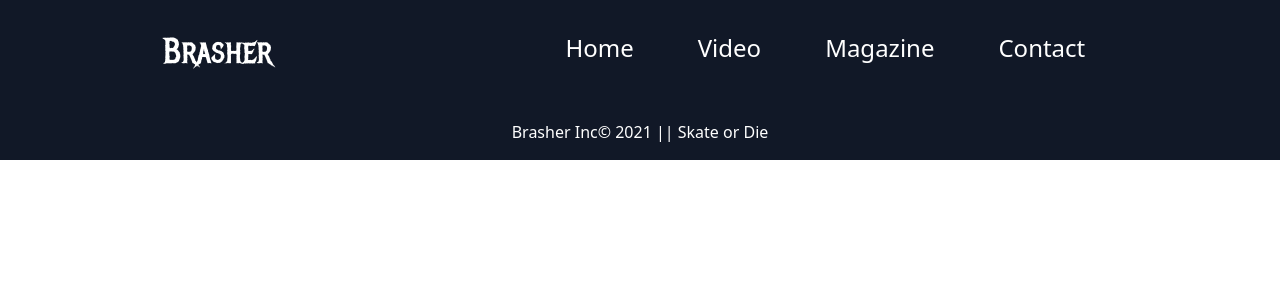
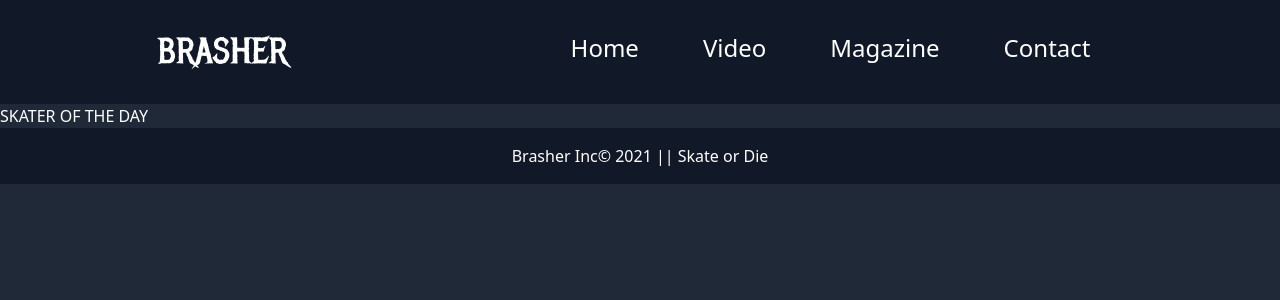
Before and after one commit to lucas-cq/dsgn270-a3, a Nuxt app: page / in a window 1280 px wide. Shown: the top 300 px of the page. Built offline with nearby package versions, Linux system fonts and the light colour scheme.

Commit message:
ready for api

```diff
--- a/components/Navigation.vue
+++ b/components/Navigation.vue
@@ -1,7 +1,7 @@
 <template>
   <header>
     <nav>
-      <div class="logo"><nuxt-link class="text-4xl" to="/">Brasher</nuxt-link></div>
+      <div class="logo"><nuxt-link class="text-4xl" to="/">BRASHER</nuxt-link></div>
       <ul class="nav-li">
         <li><nuxt-link to="/">Home</nuxt-link></li>
         <li><nuxt-link to="#">Video</nuxt-link></li>
--- a/pages/index.vue
+++ b/pages/index.vue
@@ -1,12 +1,18 @@
 <template>
   <div>
     <Navigation />
-    <section></section>
+    <section>
+      <h1>SKATER OF THE DAY</h1>
+      <div class="skateroutput"></div>
+    </section>
     <Footer />
   </div>
 </template>
 
 <style lang="postcss">
+body {
+  @apply bg-gray-800 text-white
+}
 </style>
 
 <script>
```
Also changed, not shown: 1 other file (tests, documents, lock files or other folders).
